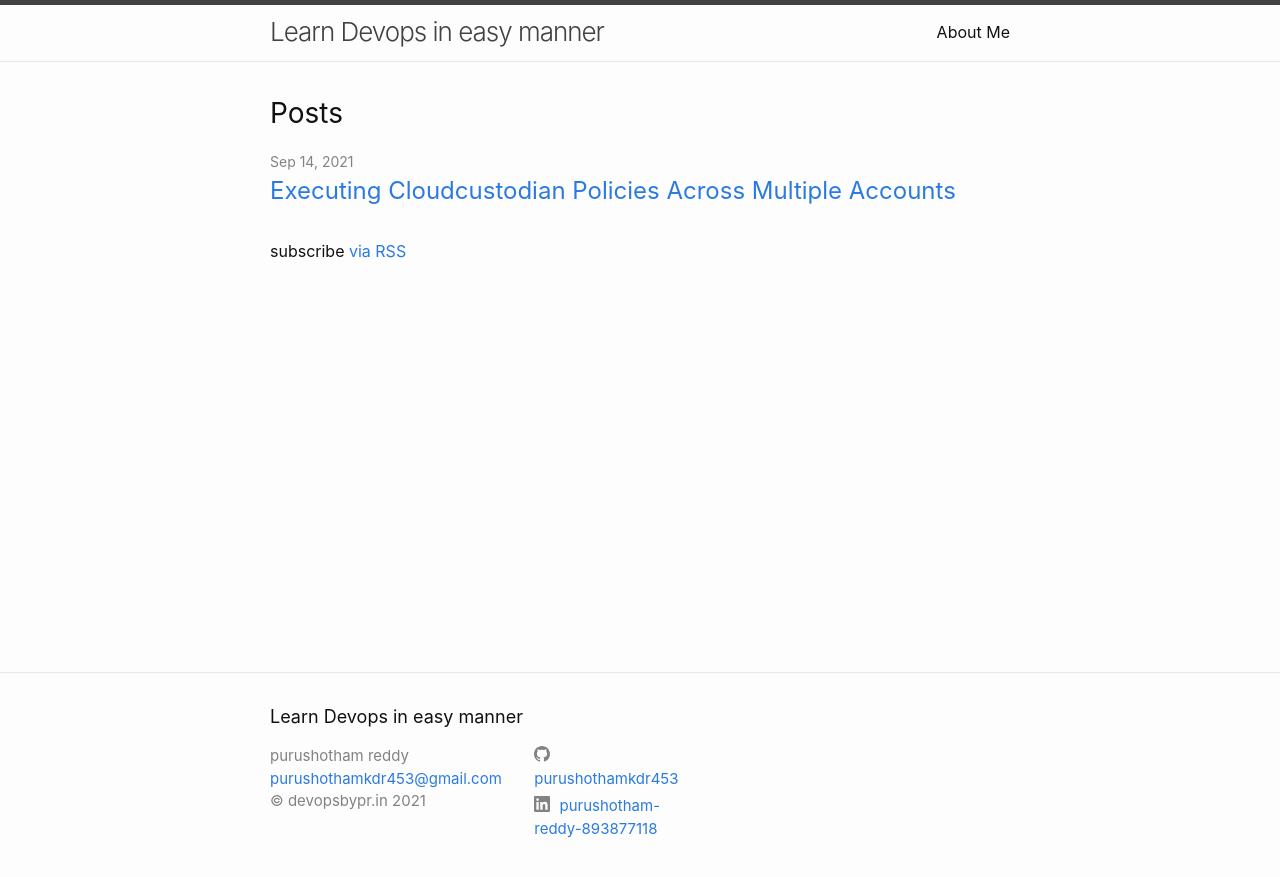
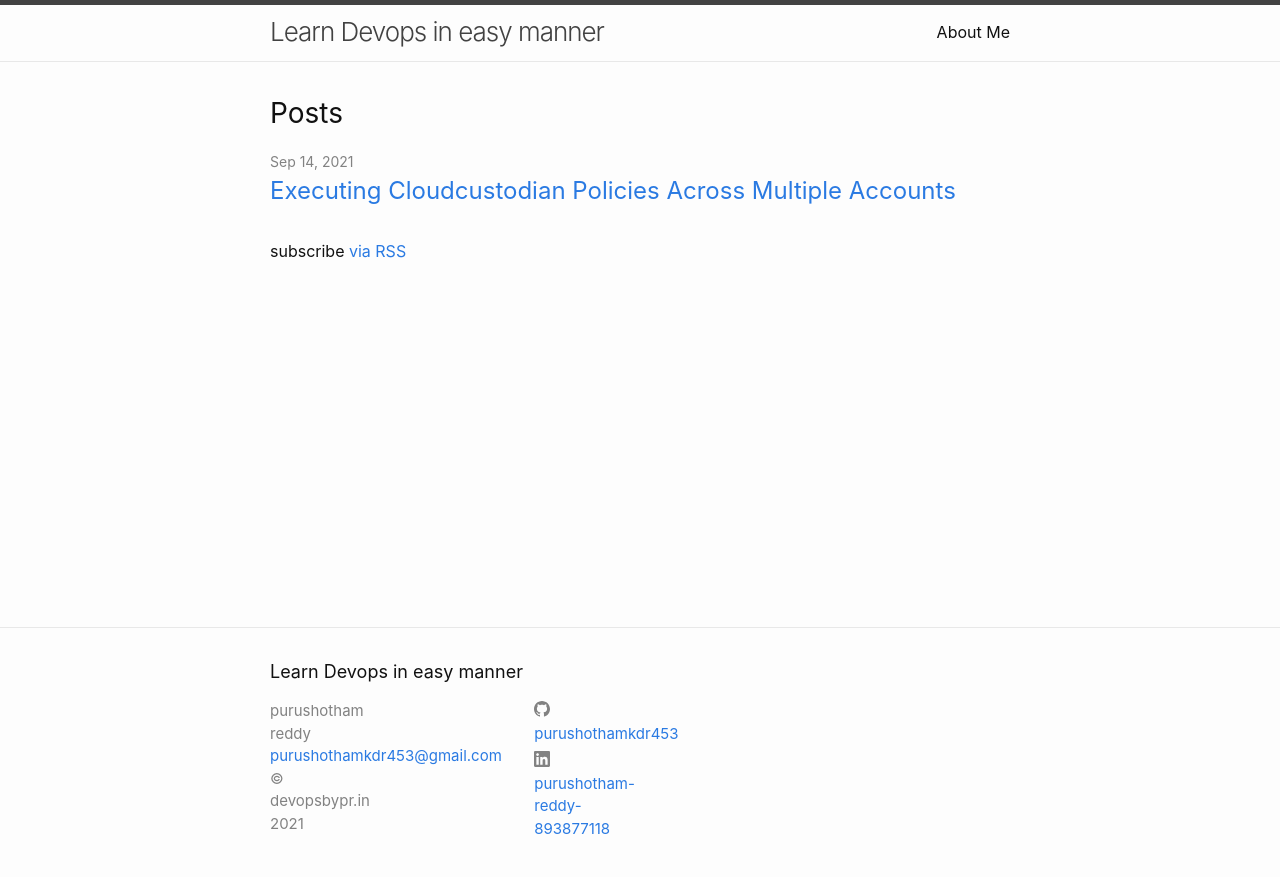
Before and after one commit to purushothamkdr453/my-blog, a Jekyll site: the page built from index.markdown, in a window 1280 px wide. Shown: the top 877 px of the page. Built offline with Jekyll 4.4.1, drawn with Linux system fonts in a browser that asks for light colours.

Commit message:
changed the width of the social

```diff
--- a/_sass/minima/_layout.scss
+++ b/_sass/minima/_layout.scss
@@ -119,6 +119,7 @@
 .social-media-list {
   list-style: none;
   margin-left: 0;
+  width: 30px;
 }
 
 .footer-col-wrapper {
```
